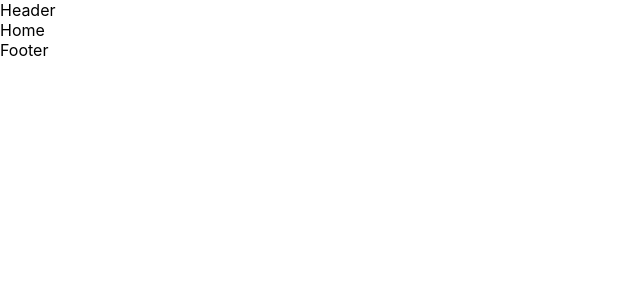
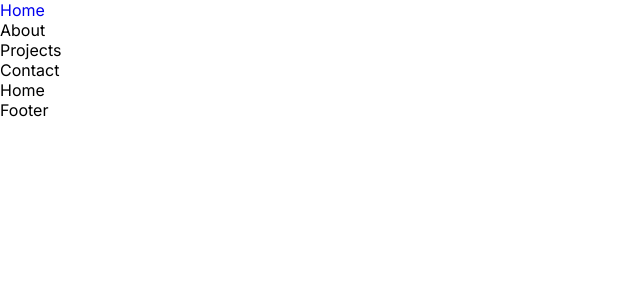
Before and after one commit to KarwanM/Portfolio, a React (Create React App) app: page / in a window 1280 px wide. Shown: the top 300 px of the page, without its empty margins (0-640 px from the left). Built offline with nearby package versions, Linux system fonts and the light colour scheme.

Commit message:
Add header links

```diff
--- a/package.json
+++ b/package.json
@@ -10,6 +10,7 @@
     "react-dom": "^18.3.1",
     "react-router-dom": "^6.23.0",
     "react-scripts": "5.0.1",
+    "sass": "^1.76.0",
     "web-vitals": "^2.1.4"
   },
   "scripts": {
--- a/src/App.js
+++ b/src/App.js
@@ -2,7 +2,6 @@ import { BrowserRouter as Router, Routes, Route } from "react-router-dom";
 
 import Header from "./components/Header/Header";
 import Home from "./pages/Home/Home";
-import Projects from "./pages/Projects/Projects";
 import Footer from "./components/Footer/Footer";
 
 const App = () => {
@@ -12,8 +11,6 @@ const App = () => {
         <Header />
         <Routes>
           <Route exact path="/" element={<Home />} />
-          <Route path="/home" element={<Home />} />
-          <Route path="/projects" element={<Projects />} />
         </Routes>
         <Footer />
       </Router>
--- a/src/components/Header/Header.jsx
+++ b/src/components/Header/Header.jsx
@@ -1,9 +1,33 @@
-import React from 'react'
+import React from "react";
+import { Link } from "react-router-dom";
 
 const Header = () => {
   return (
-    <div>Header</div>
-  )
-}
+    <header>
+      <nav>
+        <ul>
+          <li>
+            <Link to="/">Home</Link>
+          </li>
+          <li>
+            <div id="about">
+              About
+            </div>
+          </li>
+          <li>
+            <div id="portfolio">
+              Projects
+            </div>
+          </li>
+          <li>
+            <div id="contact">
+              Contact
+            </div>
+          </li>
+        </ul>
+      </nav>
+    </header>
+  );
+};
 
-export default Header
+export default Header;
--- a/src/index.css
+++ /dev/null
@@ -1,13 +0,0 @@
-body {
-  margin: 0;
-  font-family: -apple-system, BlinkMacSystemFont, 'Segoe UI', 'Roboto', 'Oxygen',
-    'Ubuntu', 'Cantarell', 'Fira Sans', 'Droid Sans', 'Helvetica Neue',
-    sans-serif;
-  -webkit-font-smoothing: antialiased;
-  -moz-osx-font-smoothing: grayscale;
-}
-
-code {
-  font-family: source-code-pro, Menlo, Monaco, Consolas, 'Courier New',
-    monospace;
-}
--- a/src/index.js
+++ b/src/index.js
@@ -1,6 +1,6 @@
 import React from 'react';
 import ReactDOM from 'react-dom/client';
-import './index.css';
+import './index.scss';
 import App from './App';
 import reportWebVitals from './reportWebVitals';
 
--- /dev/null
+++ b/src/index.scss
@@ -0,0 +1,16 @@
+@import url("https://fonts.googleapis.com/css2?family=Inter:wght@100;200;300;400;500;600;700;800;900&display=swap");
+
+* {
+    margin: 0;
+    padding: 0;
+    border: 0;
+    font-family: Inter;
+  }
+
+  li {
+    list-style-type: none;
+  }
+
+  a {
+    text-decoration: none;
+  }
```
Also changed, not shown: src/App.css (added), 1 other file (tests, documents, lock files or other folders).
